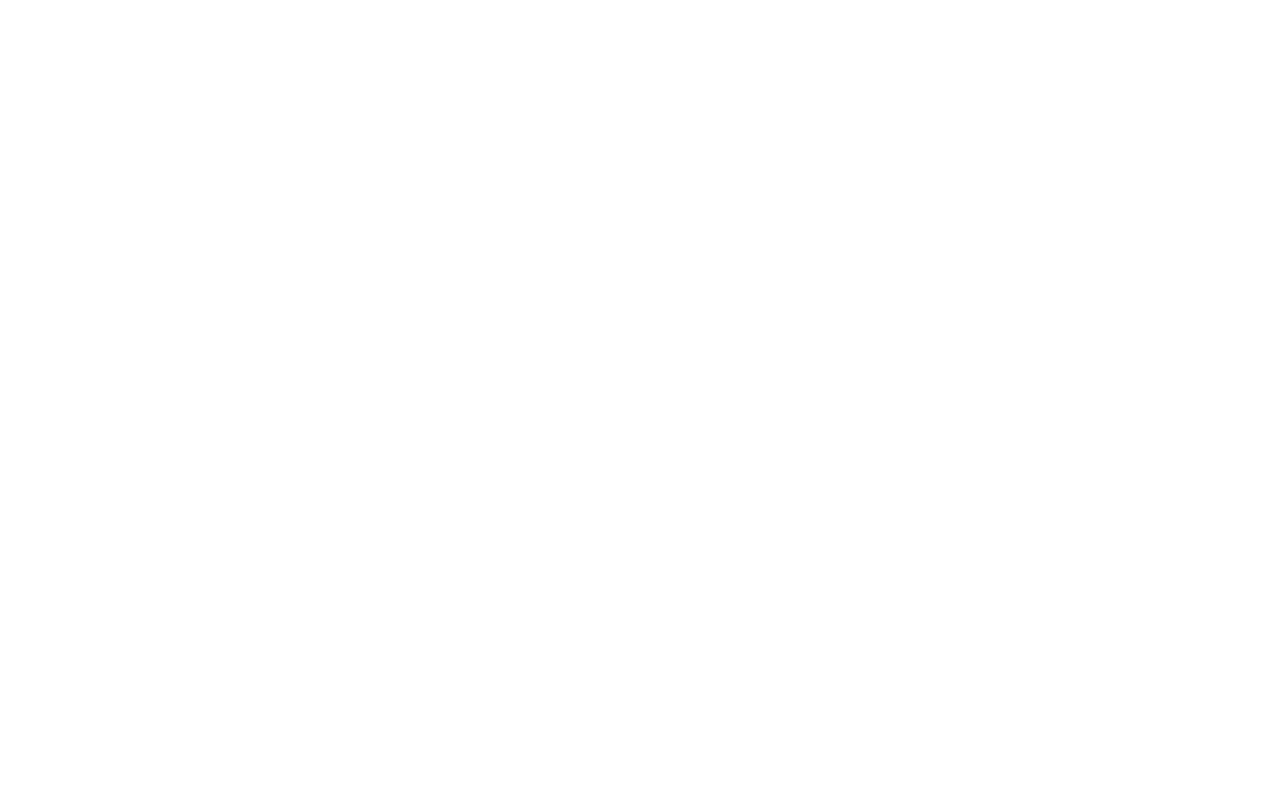
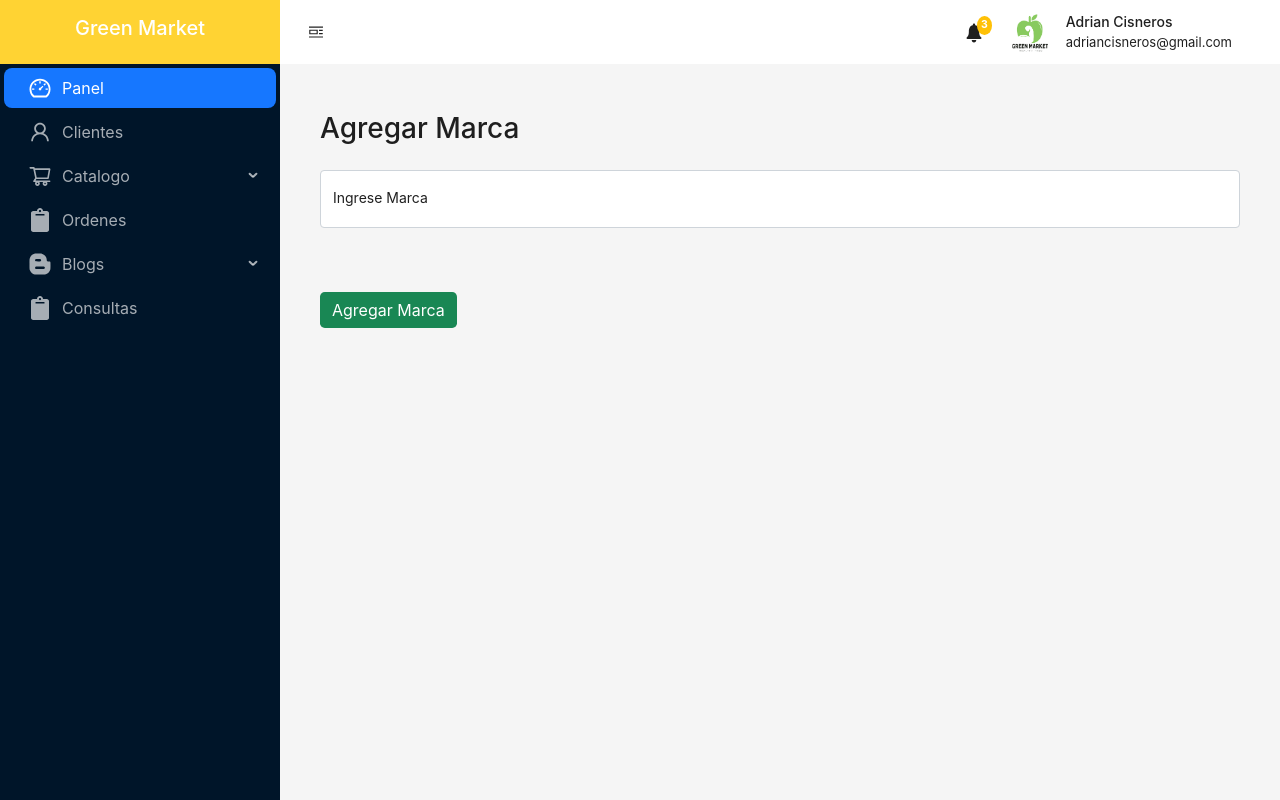
Before and after one commit to bernibauque/Admin_Panel, a React (Create React App) app: page /admin/brand in a window 1280 px wide. Before the commit this address had no page. Built offline with nearby package versions, Linux system fonts and the light colour scheme.

Commit message:
Agregando Addbrand

```diff
--- a/src/App.js
+++ b/src/App.js
@@ -18,6 +18,7 @@
 import Addblogcat from './pages/Addblogcat';
 import Addcolor from './pages/Addcolor';
 import Addcat from './pages/Addcat';
+import Addbrand from './pages/Addbrand';
 
 function App() {
   return (
@@ -40,6 +41,7 @@
           <Route path='list-category' element={<Categorylist />} />
           <Route path='category' element={<Addcat />} />
           <Route path='list-brand' element={<Brandlist />} />
+          <Route path='brand' element={<Addbrand />} />
           <Route path='list-product' element={<Productlist />} />
         </Route>
       </Routes>
--- /dev/null
+++ b/src/pages/Addbrand.js
@@ -0,0 +1,23 @@
+import React from 'react';
+import CustomInput from "../components/CustomInput";
+
+const Addbrand = () => {
+    return (
+        <div>
+            <h3 className='mb-4'>Agregar Marca</h3>
+            <div>
+                <form action=''>
+                    <CustomInput type='text' label='Ingrese Marca' />
+                    <button
+                        className='btn btn-success border-0 rounded-3 my-5'
+                        type='submit'
+                    >
+                        Agregar Marca
+                    </button>
+                </form>
+            </div>
+        </div>
+    )
+}
+
+export default Addbrand;
```
